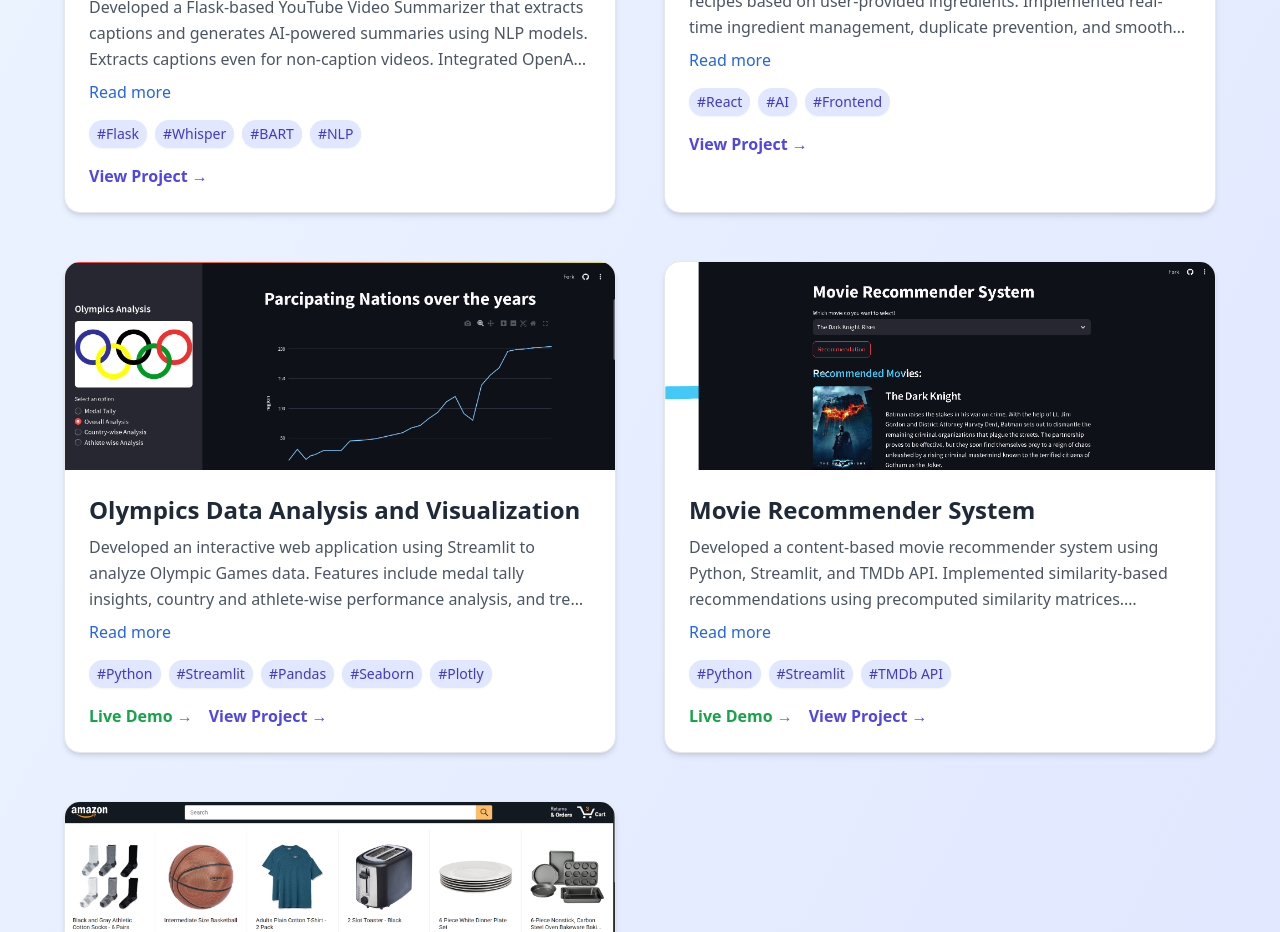
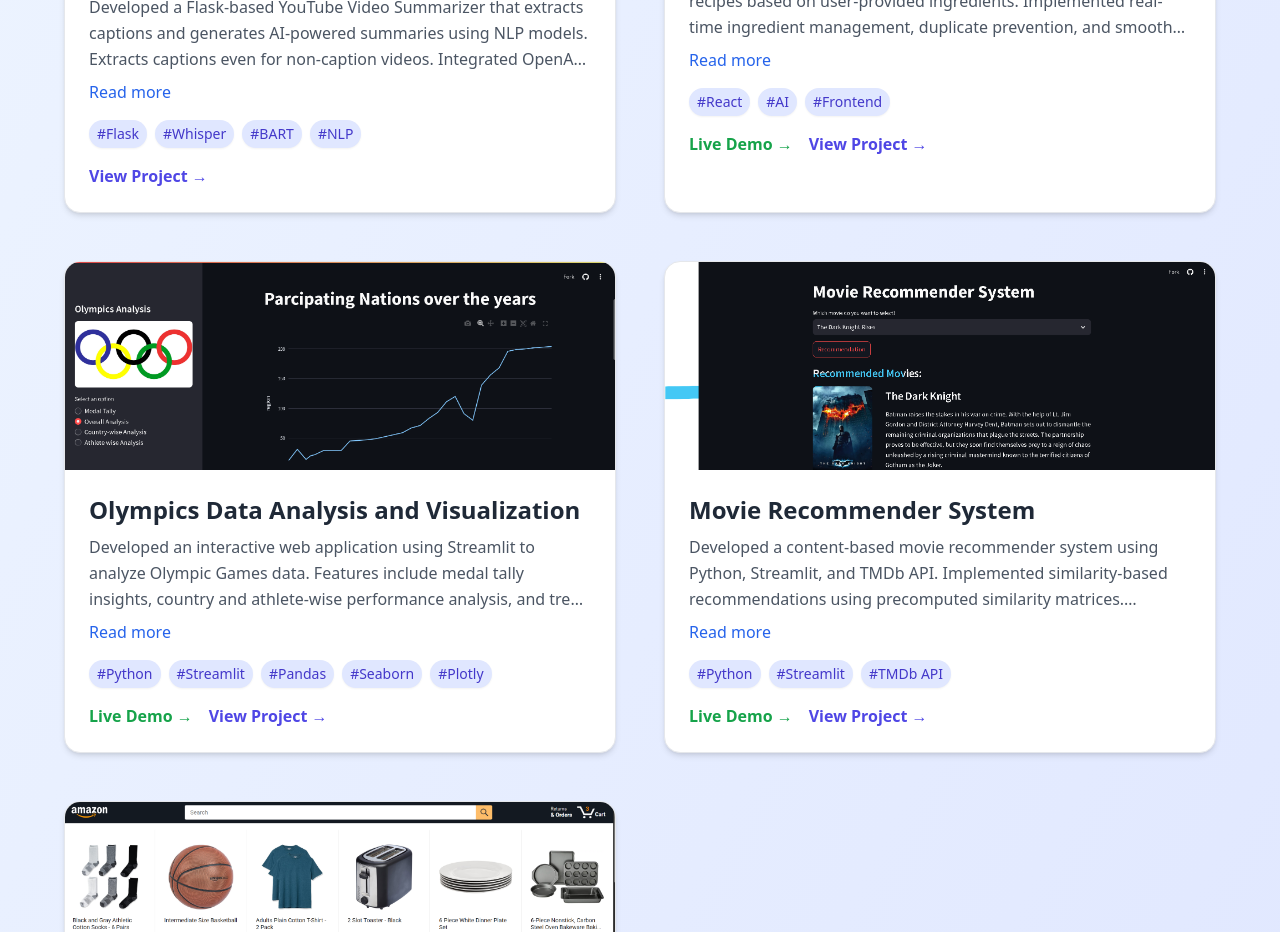
Before and after one commit to meer-aakif-33/Portfolio, a React (Vite) app: page /projects in a window 1280 px wide. Shown: the part 1180-2112 px from the top of the page. Built offline with nearby package versions, Linux system fonts and the light colour scheme.

Commit message:
added live

```diff
--- a/src/pages/Projects.jsx
+++ b/src/pages/Projects.jsx
@@ -40,6 +40,7 @@ const projects = [
     image: "/projects/chef-claude.png",
     tags: ["React", "AI", "Frontend"],
     link: "https://github.com/meer-aakif-33/Chef-Claude-Recipe-Generator",
+    live_link: "https://aakif-chef-claude-recipe-generator.netlify.app",
   },
   {
     title: "Olympics Data Analysis and Visualization",
```
